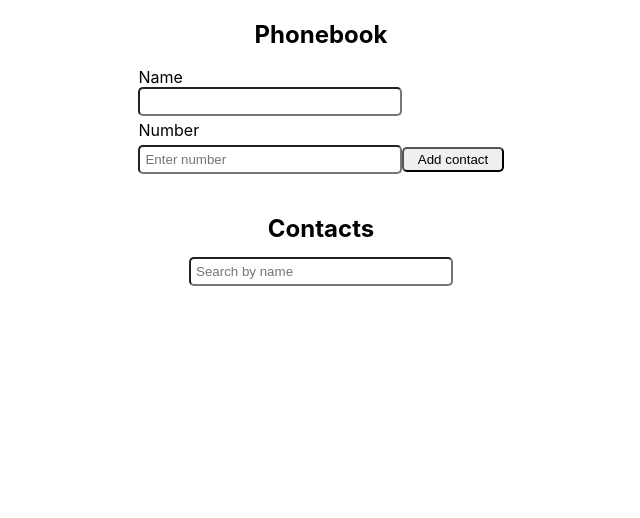
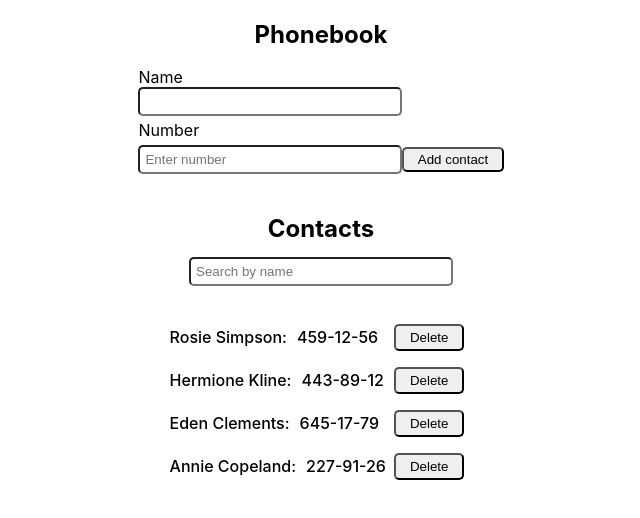
Before and after one commit to MartaShchur/goit-react-hw-06-phonebook, a React (Create React App) app: page / in a window 1280 px wide. Shown: the top 518 px of the page, without its empty margins (319-959 px from the left). Built offline with nearby package versions, Linux system fonts and the light colour scheme.

Commit message:
Update ContactList.jsx

```diff
--- a/src/components/ContactList/ContactList.jsx
+++ b/src/components/ContactList/ContactList.jsx
@@ -1,6 +1,6 @@
 import { useSelector } from 'react-redux';
 import {getContacts, getFilter } from 'redux/selectors';
-import ContactsListItem  from 'components/ContactListItem/ContactListItem';
+import {ContactsListItem}  from 'components/ContactListItem/ContactListItem';
 // import { ContactsList, Item, Button } from './ContactList.styled';
 // import { deleteContact } from 'redux/contactsSlice';
 
@@ -9,17 +9,17 @@ import ContactsListItem  from 'components/ContactListItem/ContactListItem';
 // const getFilteredContacts = contact.filter(({ name }) =>
 //         (name.toLowerCase().includes(normalizedFilter)));
 
-const getFilteredContacts = (contacts, filter) => {
+export const ContactList = () => {
+  const contacts = useSelector(getContacts);
+  const filter = useSelector(getFilter);
+
+  const getFilteredContacts = () => {
   const normalizedFilter = filter.toLowerCase();
   return contacts.filter(contact =>
     contact.name.toLowerCase().includes(normalizedFilter)
   );
 };
-
-export const ContactList = () => {
-  const contacts = useSelector(getContacts);
-  const filter = useSelector(getFilter);
-  const filteredContacts = getFilteredContacts(contacts, filter);
+  const filteredContacts = getFilteredContacts();
 
   return (
     <ul>
```
